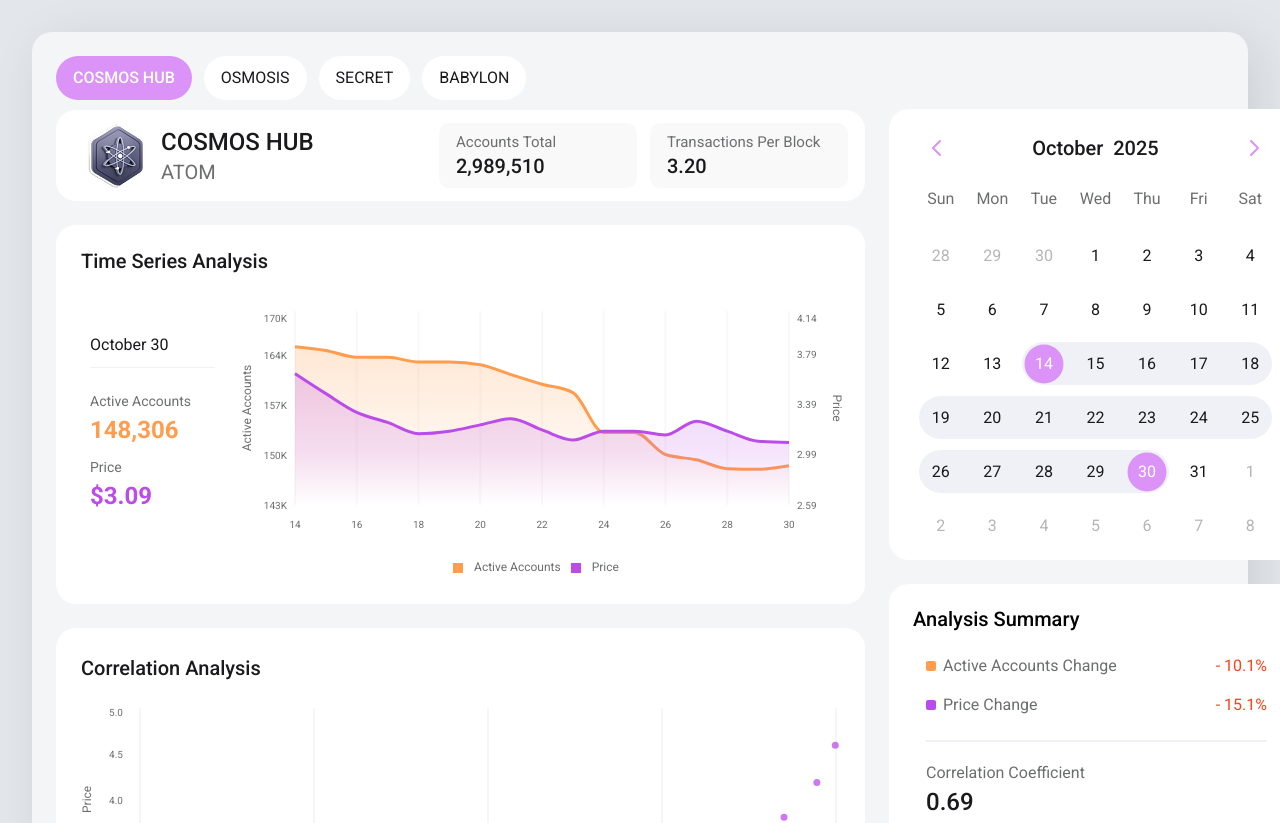
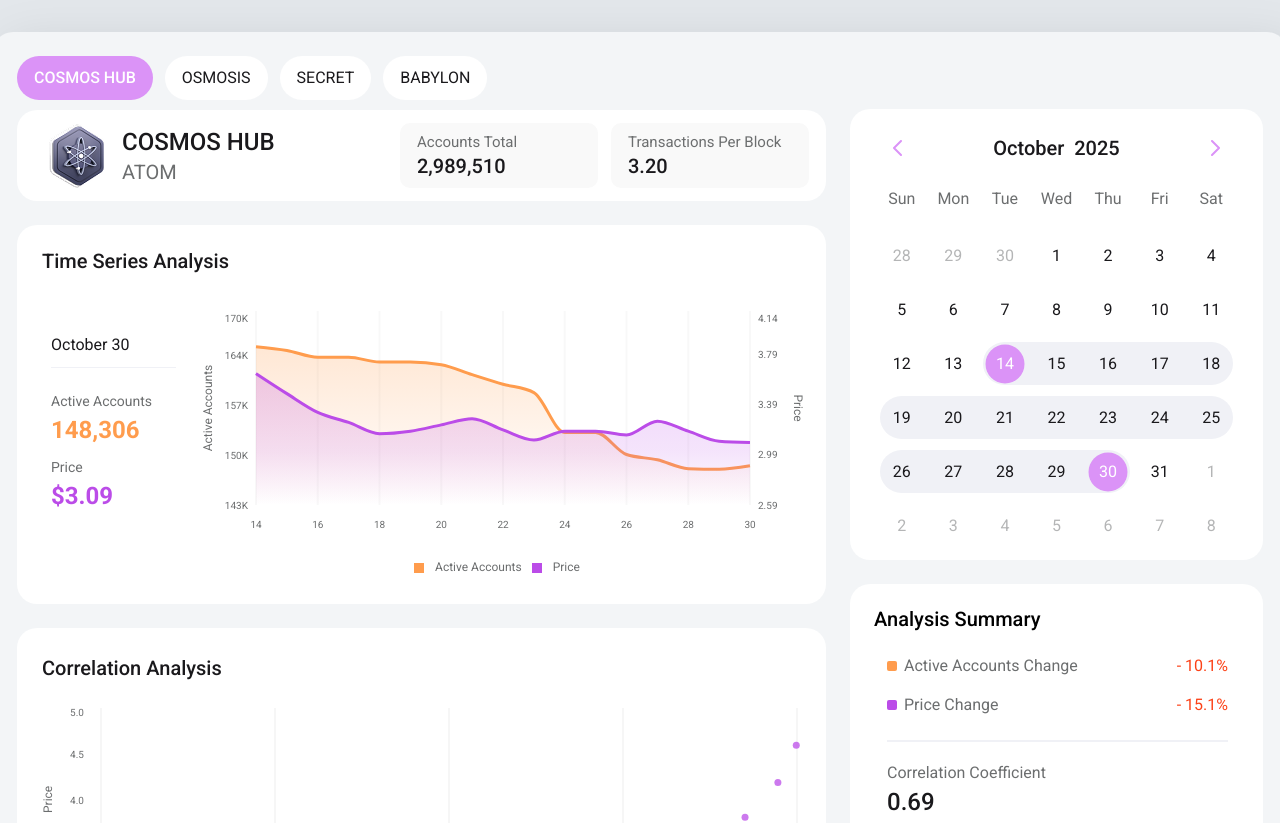
Before and after one commit to TeamGooood/1stProject, a React (Vite) app: page / in a window 1280 px wide. Shown: the top 823 px of the page. Built offline with nearby package versions, Linux system fonts and the light colour scheme.

Commit message:
style: Set fixed width for main container

```diff
--- a/src/App.jsx
+++ b/src/App.jsx
@@ -16,7 +16,7 @@ function App() {
 
   return (
     <div className="min-h-screen flex items-center justify-center p-8">
-      <div className="bg-bg-main rounded-[20px] w-full max-w-[1300px] h-[950px] p-6 shadow-[10px_10px_50px_0px_rgba(0,0,0,0.1)]">
+      <div className="bg-bg-main rounded-[20px] w-[1300px] h-[950px] p-6 shadow-[10px_10px_50px_0px_rgba(0,0,0,0.1)]">
         <div className="flex gap-6 h-full">
           {/* 왼쪽 영역 */}
           <div className="flex-1 flex flex-col gap-6">
```
